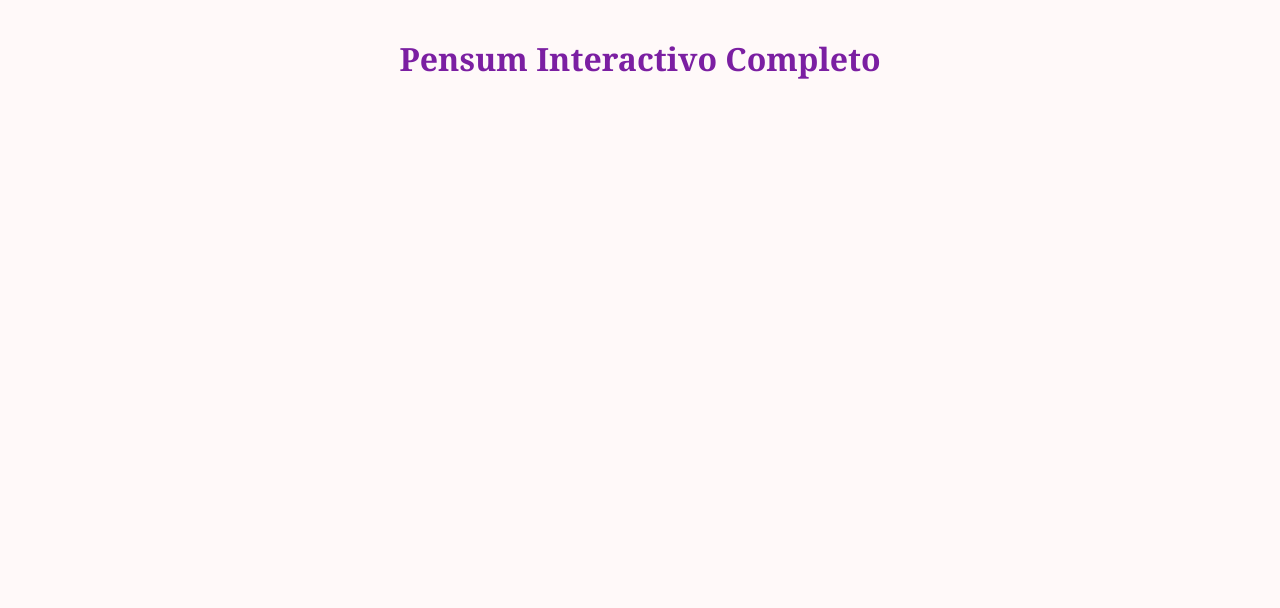
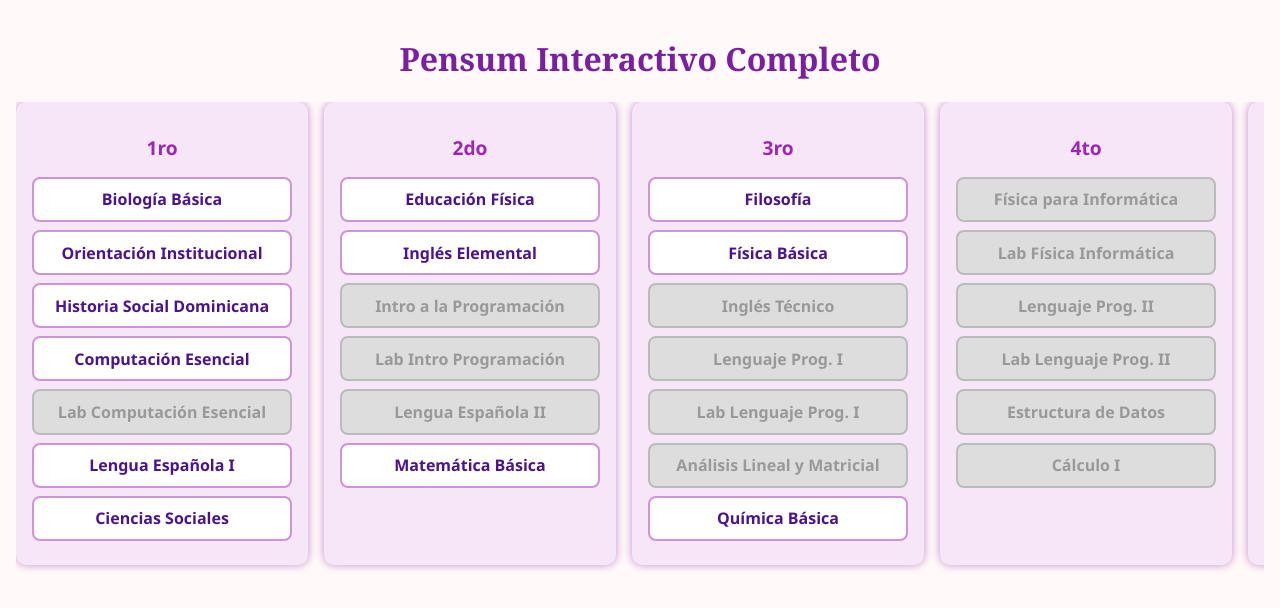
Before and after one commit to nabxo/nabi-pensum, a plain HTML site: page index.html in a window 1280 px wide. Drawn offline with Linux system fonts and the light colour scheme.

Commit message:
index.html

```diff
--- a/index.html
+++ b/index.html
@@ -1,62 +1,51 @@
 <!DOCTYPE html>
 <html lang="es">
 <head>
-<meta charset="UTF-8" />
-<meta name="viewport" content="width=device-width, initial-scale=1" />
+  <meta charset="UTF-8">
+  <meta name="viewport" content="width=device-width, initial-scale=1.0">
   <title>Pensum Interactivo Completo</title>
   <style>
     body {
-    font-family: 'Segoe UI', Tahoma, Geneva, Verdana, sans-serif;
-    background: #fff9f9;
+      font-family: 'Segoe UI', sans-serif;
+      background-color: #fff9f9;
       margin: 0;
       padding: 1rem;
-    overflow-x: hidden;
     }
     h1 {
       text-align: center;
       color: #7b1fa2;
-    margin-bottom: 1rem;
       font-family: Georgia, serif;
     }
-
     #pensum {
       display: flex;
       gap: 1rem;
       overflow-x: auto;
       padding-bottom: 1rem;
     }
-
     .semestre {
-    min-width: 240px;
+      min-width: 260px;
       background: #f7e6f7;
       border-radius: 10px;
       padding: 1rem;
       box-shadow: 0 0 8px #c48ccc;
-    display: flex;
-    flex-direction: column;
-    align-items: center;
     }
     .semestre h2 {
-    margin-top: 0;
-    margin-bottom: 1rem;
+      text-align: center;
       color: #9c27b0;
       font-size: 1.2rem;
-    text-align: center;
     }
-
     .materia {
-    width: 200px;
       background: #fff;
+      border: 2px solid #ce93d8;
       border-radius: 8px;
-    border: 2px solid #ce93d8;
-    margin-bottom: 0.7rem;
-    padding: 0.6rem 0.8rem;
+      padding: 0.6rem;
+      margin-bottom: 0.5rem;
       cursor: pointer;
       user-select: none;
-    text-align: center;
       transition: background-color 0.3s, border-color 0.3s;
       font-weight: 600;
       color: #4a148c;
+      text-align: center;
     }
     .materia:hover:not(.bloqueada) {
       background-color: #e1bee7;
@@ -72,149 +61,89 @@
       border-color: #bbb;
       cursor: not-allowed;
     }
-  .materia.bloqueada:hover {
-    background-color: #ddd;
-  }
-
-  #pensum::-webkit-scrollbar {
-    height: 10px;
-  }
-  #pensum::-webkit-scrollbar-thumb {
-    background-color: #9c27b0;
-    border-radius: 10px;
-  }
   </style>
 </head>
 <body>
-
 <h1>Pensum Interactivo Completo</h1>
-
 <div id="pensum"></div>
 
 <script>
-  // Aquí todo el pensum con materias y prerrequisitos
 const pensum = [
-    {
-      semestre: "1er Semestre",
-      materias: [
-        {codigo: "BIO-0140", nombre: "Biología Básica", prereq: []},
-        {codigo: "DOP-1000", nombre: "Orientación Institucional", prereq: []},
-        {codigo: "HIS-0110", nombre: "Fundamentos de Historia Social Dominicana", prereq: []},
-        {codigo: "INF-2060", nombre: "Computación Esencial", prereq: []},
-        {codigo: "INF-2070", nombre: "Laboratorio de Computación Esencial", prereq: ["INF-2060"]},
-        {codigo: "LET-0110", nombre: "Lengua Española Básica I", prereq: []},
-        {codigo: "SOC-0100", nombre: "Introducción a las Ciencias Sociales", prereq: []},
-      ]
-    },
-    {
-      semestre: "2do Semestre",
-      materias: [
-        {codigo: "EFS-0120", nombre: "Educación Física", prereq: []},
-        {codigo: "IDI-0280", nombre: "Inglés Elemental", prereq: []},
-        {codigo: "INF-5100", nombre: "Introducción a la Programación", prereq: ["INF-2060"]},
-        {codigo: "INF-5110", nombre: "Laboratorio de Introducción a la Programación", prereq: ["INF-5100"]},
-        {codigo: "LET-0120", nombre: "Lengua Española Básica II", prereq: ["LET-0110"]},
-        {codigo: "MAT-0140", nombre: "Matemática Básica", prereq: []},
-      ]
-    },
-    {
-      semestre: "3er Semestre",
-      materias: [
-        {codigo: "FIL-0110", nombre: "Introducción a la Filosofía", prereq: []},
-        {codigo: "FIS-0140", nombre: "Física Básica", prereq: []},
-        {codigo: "IDI-0130", nombre: "Inglés Técnico", prereq: ["IDI-0280"]},
-        {codigo: "INF-5120", nombre: "Lenguaje de Programación I", prereq: ["INF-5100"]},
-        {codigo: "INF-5130", nombre: "Laboratorio de Lenguaje de Programación I", prereq: ["INF-5120"]},
-        {codigo: "MAT-2330", nombre: "Análisis Lineal y Matricial", prereq: ["MAT-0140"]},
-        {codigo: "QUI-0140", nombre: "Química Básica", prereq: []},
-      ]
-    },
-    {
-      semestre: "4to Semestre",
-      materias: [
-        {codigo: "FIS-1150", nombre: "Física para Informática", prereq: ["FIS-0140"]},
-        {codigo: "FIS-1160", nombre: "Laboratorio de Física para Informática", prereq: ["FIS-1150"]},
-        {codigo: "INF-5140", nombre: "Lenguaje de Programación II", prereq: ["INF-5120"]},
-        {codigo: "INF-5150", nombre: "Laboratorio de Lenguaje de Programación II", prereq: ["INF-5140"]},
-        {codigo: "INF-5260", nombre: "Estructura de Datos", prereq: ["INF-5120"]},
-        {codigo: "MAT-3560", nombre: "Cálculo I", prereq: ["MAT-2330"]},
-      ]
-    },
-    {
-      semestre: "5to Semestre",
-      materias: [
-        {codigo: "EST-2110", nombre: "Estadística Básica", prereq: ["MAT-0140"]},
-        {codigo: "INF-2080", nombre: "Organización y Arquitectura del Computador", prereq: ["INF-2060"]},
-        {codigo: "INF-5160", nombre: "Lenguaje de Programación III", prereq: ["INF-5140"]},
-        {codigo: "INF-5170", nombre: "Laboratorio de Lenguaje de Programación III", prereq: ["INF-5160"]},
-        {codigo: "MAT-3570", nombre: "Cálculo II", prereq: ["MAT-3560"]},
-      ]
-    },
-    {
-      semestre: "6to Semestre",
-      materias: [
-        {codigo: "CON-1190", nombre: "Contabilidad General I", prereq: ["MAT-0140"]},
-        {codigo: "INF-3220", nombre: "Algoritmos Computacionales", prereq: ["INF-5120", "MAT-3570"]},
-        {codigo: "INF-3240", nombre: "Sistemas Operativos", prereq: ["INF-2080"]},
-        {codigo: "INF-4200", nombre: "Base de Datos I", prereq: ["INF-5140"]},
-      ]
-    },
-    {
-      semestre: "7mo Semestre",
-      materias: [
-        {codigo: "BIO-2400", nombre: "Bioética", prereq: ["FIL-0110","BIO-0140","QUI-0140"]},
-        {codigo: "INF-3290", nombre: "Análisis y Diseño de Sistemas", prereq: ["INF-4200"]},
-        {codigo: "INF-5200", nombre: "Base de Datos II", prereq: ["INF-4200"]},
-        {codigo: "MAT-1430", nombre: "Matemática Financiera", prereq: ["MAT-0140"]},
-        {codigo: "MAT-3920", nombre: "Matemática Discreta para Computación", prereq: ["MAT-0140"]},
-      ]
-    },
-    {
-      semestre: "8vo Semestre",
-      materias: [
-        {codigo: "INF-4250", nombre: "Teleproceso", prereq: ["INF-3240"]},
-        {codigo: "INF-4260", nombre: "Redes de Procesamiento de Datos", prereq: ["INF-3240", "INF-3220"]},
-        {codigo: "INF-5220", nombre: "Ingeniería de Software I", prereq: ["INF-3240", "INF-5200"]},
-        {codigo: "MAT-3940", nombre: "Investigación de Operaciones", prereq: ["MAT-3570"]},
-      ]
-    },
-    {
-      semestre: "9no Semestre",
-      materias: [
-        {codigo: "INF-5230", nombre: "Auditoría de Sistemas Informáticos", prereq: ["INF-3240", "INF-3290", "INF-4260"]},
-        {codigo: "INF-5240", nombre: "Administración de Centros de Cómputos", prereq: ["INF-4260", "INF-3240"]},
-        {codigo: "INF-5250", nombre: "Ingeniería de Software II", prereq: ["INF-5220"]},
-      ]
-    },
-    {
-      semestre: "Optativas"
- materias: [
-        {codigo: "ADM-1120", nombre: "Principios De Administración", prereq: []},
-        {codigo: "ECN-1100", nombre: "Nociones De Economía", prereq: []},
-        {codigo: "FIL-1240", nombre: "Metodología De La Investigación Científica", prereq: ["FIL-0110"]},
-        {codigo: "INF-5180", nombre: "Lenguaje de Programación IV", prereq: ["INF-5150"]},
-        {codigo: "INF-5190", nombre: "Laboratorio de Lenguaje de Programación IV", prereq: ["INF-5180"]},
-        {codigo: "INF-5290", nombre: "Inteligencia Artificial", prereq: ["INF-3220", "INF-5140"]},
-        {codigo: "INF-6100", nombre:  "Lenguaje Ensamblador", prereq: ["INF-5140"]},
-        {codigo: "MAT-3600", nombre: "Ecuaciones Diferenciales", prereq: []},
-        {codigo: "MAT-4940", nombre: "Métodos Numéricos", prereq: ["INF-5120", "MAT-3570"]},
-        {codigo: "ADM-3350", nombre: "Sistemas y Procedimientos O&M", prereq: ["ADM-1120"]},
-        {codigo: "FIS-1110", nombre: "Física General I-A", prereq: ["FIS-0140"]},
-        {codigo: "FIS-2210", nombre: "Laboratorio de Física General I", prereq: ["FIS-1110"]},
-        {codigo: "INF-4110", nombre: "Lenguaje C", prereq: ["INF-3240"]},
-        {codigo: "INF-4220", nombre: "Teoría de los Compiladores", prereq: ["INF-3240"]},
-        {codigo: "INF-4230", nombre: "Sistemas de Información", prereq: []},
-        {codigo: "INF-5270", nombre: "Telecomunicaciones", prereq: ["INF-4250"]},
-        {codigo: "INF-5280", nombre: "Comercio Electrónico", prereq: ["INF-4250"]},
-        {codigo: "MAT-3930", nombre: "Teoría de las Probabilidades", prereq: ["EST-2110", "MAT-3570"]},
-      ]
-    }
+  { semestre: "1ro", materias: [
+    {codigo:"BIO-0140",nombre:"Biología Básica",prereq:[]},
+    {codigo:"DOP-1000",nombre:"Orientación Institucional",prereq:[]},
+    {codigo:"HIS-0110",nombre:"Historia Social Dominicana",prereq:[]},
+    {codigo:"INF-2060",nombre:"Computación Esencial",prereq:[]},
+    {codigo:"INF-2070",nombre:"Lab Computación Esencial",prereq:["INF-2060"]},
+    {codigo:"LET-0110",nombre:"Lengua Española I",prereq:[]},
+    {codigo:"SOC-0100",nombre:"Ciencias Sociales",prereq:[]}
+  ]},
+  { semestre: "2do", materias: [
+    {codigo:"EFS-0120",nombre:"Educación Física",prereq:[]},
+    {codigo:"IDI-0280",nombre:"Inglés Elemental",prereq:[]},
+    {codigo:"INF-5100",nombre:"Intro a la Programación",prereq:["INF-2060"]},
+    {codigo:"INF-5110",nombre:"Lab Intro Programación",prereq:["INF-5100"]},
+    {codigo:"LET-0120",nombre:"Lengua Española II",prereq:["LET-0110"]},
+    {codigo:"MAT-0140",nombre:"Matemática Básica",prereq:[]}
+  ]},
+  { semestre: "3ro", materias: [
+    {codigo:"FIL-0110",nombre:"Filosofía",prereq:[]},
+    {codigo:"FIS-0140",nombre:"Física Básica",prereq:[]},
+    {codigo:"IDI-0130",nombre:"Inglés Técnico",prereq:["IDI-0280"]},
+    {codigo:"INF-5120",nombre:"Lenguaje Prog. I",prereq:["INF-5100","INF-5110"]},
+    {codigo:"INF-5130",nombre:"Lab Lenguaje Prog. I",prereq:["INF-5120"]},
+    {codigo:"MAT-2330",nombre:"Análisis Lineal y Matricial",prereq:["MAT-0140"]},
+    {codigo:"QUI-0140",nombre:"Química Básica",prereq:[]}
+  ]},
+  { semestre: "4to", materias: [
+    {codigo:"FIS-1150",nombre:"Física para Informática",prereq:["FIS-0140"]},
+    {codigo:"FIS-1160",nombre:"Lab Física Informática",prereq:["FIS-0140","FIS-1150"]},
+    {codigo:"INF-5140",nombre:"Lenguaje Prog. II",prereq:["INF-5120","INF-5130"]},
+    {codigo:"INF-5150",nombre:"Lab Lenguaje Prog. II",prereq:["INF-5140"]},
+    {codigo:"INF-5260",nombre:"Estructura de Datos",prereq:["INF-5120"]},
+    {codigo:"MAT-3560",nombre:"Cálculo I",prereq:["MAT-2330"]}
+  ]},
+  { semestre: "5to", materias: [
+    {codigo:"EST-2110",nombre:"Estadística Básica",prereq:["MAT-0140"]},
+    {codigo:"INF-2080",nombre:"Org y Arq del Computador",prereq:["INF-2060"]},
+    {codigo:"INF-5160",nombre:"Lenguaje Prog. III",prereq:["INF-5140","INF-5150"]},
+    {codigo:"INF-5170",nombre:"Lab Lenguaje Prog. III",prereq:["INF-5160"]},
+    {codigo:"MAT-3570",nombre:"Cálculo II",prereq:["MAT-3560"]}
+  ]},
+  { semestre: "6to", materias: [
+    {codigo:"CON-1190",nombre:"Contabilidad I",prereq:["MAT-0140"]},
+    {codigo:"INF-3220",nombre:"Algoritmos Computacionales",prereq:["INF-5120","MAT-3570"]},
+    {codigo:"INF-3240",nombre:"Sistemas Operativos",prereq:["INF-2080"]},
+    {codigo:"INF-4200",nombre:"Base de Datos I",prereq:["INF-5140"]}
+  ]},
+  { semestre: "7mo", materias: [
+    {codigo:"OPT-7000",nombre:"Asignatura Optativa",prereq:[]} ,
+    {codigo:"BIO-2400",nombre:"Bioética",prereq:["FIL-0110","BIO-0140","QUI-0140"]},
+    {codigo:"INF-3290",nombre:"Análisis y Diseño de Sistemas",prereq:["INF-4200"]},
+    {codigo:"INF-5200",nombre:"Base de Datos II",prereq:["INF-4200"]},
+    {codigo:"MAT-1430",nombre:"Matemática Financiera",prereq:["MAT-0140"]},
+    {codigo:"MAT-3920",nombre:"Matemática Discreta",prereq:["MAT-0140"]}
+  ]},
+  { semestre: "8vo", materias: [
+    {codigo:"OPT-8000",nombre:"Asignatura Optativa",prereq:[]} ,
+    {codigo:"INF-4250",nombre:"Teleproceso",prereq:["INF-3240"]},
+    {codigo:"INF-4260",nombre:"Redes de Datos",prereq:["INF-3240","INF-3220"]},
+    {codigo:"INF-5220",nombre:"Ing. Software I",prereq:["INF-3240","INF-5200"]},
+    {codigo:"MAT-3940",nombre:"Inv. de Operaciones",prereq:["MAT-3570"]}
+  ]},
+  { semestre: "9no", materias: [
+    {codigo:"OPT-9000",nombre:"Asignatura Optativa",prereq:[]} ,
+    {codigo:"INF-5230",nombre:"Auditoría de Sistemas",prereq:["INF-3240","INF-3290","INF-4260"]},
+    {codigo:"INF-5240",nombre:"Adm de Centros de Cómputo",prereq:["INF-3240","INF-4260"]},
+    {codigo:"INF-5250",nombre:"Ing. Software II",prereq:["INF-5220"]}
+  ]},
+  { semestre: "Tesis", materias: [
+    {codigo:"INF-7010",nombre:"Tesis de Grado",prereq:[]}
+  ]}
 ];
 
-  // Estado guardado de materias activas
 let estadoMaterias = JSON.parse(localStorage.getItem("estadoMaterias")) || {};
 
-  // Función que verifica si todos los prerrequisitos están activos
 function puedeActivar(codigo) {
   const materia = pensum.flatMap(s => s.materias).find(m => m.codigo === codigo);
   if (!materia) return false;
@@ -222,11 +151,10 @@
   return materia.prereq.every(pre => estadoMaterias[pre]);
 }
 
-  // Renderiza el pensum y aplica bloqueo
 function renderPensum() {
   const pensumDiv = document.getElementById("pensum");
   pensumDiv.innerHTML = "";
-    pensum.forEach((sem) => {
+  pensum.forEach(sem => {
     const semestreDiv = document.createElement("div");
     semestreDiv.classList.add("semestre");
 
@@ -240,12 +168,7 @@
       matDiv.textContent = mat.nombre;
       matDiv.dataset.codigo = mat.codigo;
 
-        // Activa si ya está marcado
-        if (estadoMaterias[mat.codigo]) {
-          matDiv.classList.add("activa");
-        }
-
-        // Bloquea si prerrequisitos no cumplidos y no está activa
+      if (estadoMaterias[mat.codigo]) matDiv.classList.add("activa");
       if (!puedeActivar(mat.codigo) && !estadoMaterias[mat.codigo]) {
         matDiv.classList.add("bloqueada");
       }
@@ -257,18 +180,15 @@
   });
 }
 
-  // Al hacer clic en una materia
 document.getElementById("pensum").addEventListener("click", e => {
   if (!e.target.classList.contains("materia")) return;
-    if (e.target.classList.contains("bloqueada")) return; // No hace nada si está bloqueada
+  if (e.target.classList.contains("bloqueada")) return;
 
   const codigo = e.target.dataset.codigo;
 
   if (estadoMaterias[codigo]) {
-      // Desactivar materia y sus dependientes (también las que dependen de esta)
     eliminarMateriaYDependientes(codigo);
   } else {
-      // Solo activar si puede
     if (puedeActivar(codigo)) {
       estadoMaterias[codigo] = true;
     }
@@ -278,16 +198,11 @@
   renderPensum();
 });
 
-  // Eliminar materia y todas las que dependen directa o indirectamente de ella
 function eliminarMateriaYDependientes(codigo) {
-    // Eliminar la materia
   delete estadoMaterias[codigo];
-
-    // Buscar materias que tengan este código como prereq y eliminarlas recursivamente
   const dependientes = pensum.flatMap(s => s.materias)
     .filter(m => m.prereq.includes(codigo))
     .map(m => m.codigo);
-
   dependientes.forEach(dep => {
     if (estadoMaterias[dep]) {
       eliminarMateriaYDependientes(dep);
@@ -295,9 +210,7 @@
   });
 }
 
-  // Iniciar
 renderPensum();
 </script>
-
 </body>
 </html>
```
Lines whose indentation alone changed are shown as unchanged.
